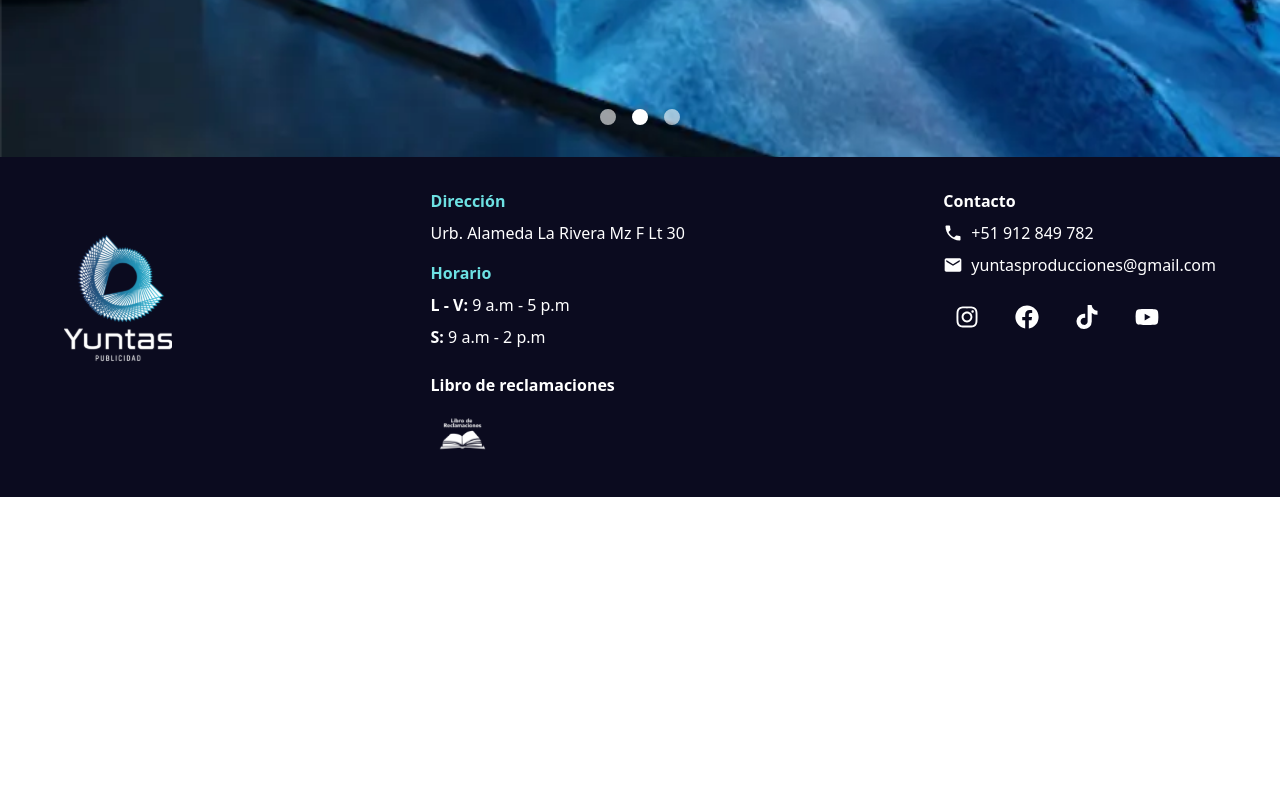
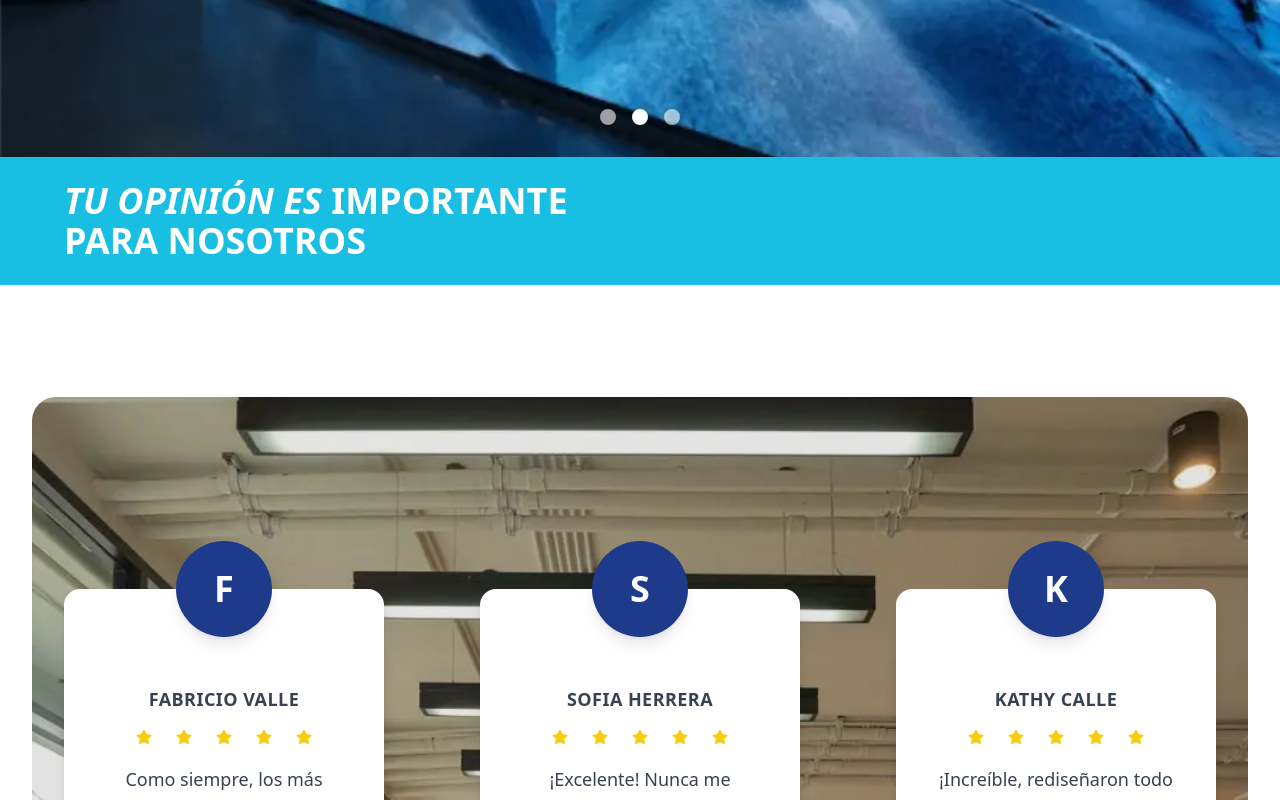
Before and after one commit to YUNTAS-PUBLICIDAD/Yuntas-Frontend-2025, a Next.js app: page / in a window 1280 px wide. Shown: the part 2000-2800 px from the top of the page. Before the commit the page ends 2497 px from the top, so only its background shows below. Built offline with nearby package versions, Linux system fonts and the light colour scheme.

Commit message:
Seccion Inicio lista y terminada

```diff
--- a/app/page.tsx
+++ b/app/page.tsx
@@ -1,6 +1,7 @@
 import HeroSection from "@/components/organisms/inicio/HeroSection";
 import InnovacionSection from "@/components/organisms/inicio/InnovacionSection";
 import ProjectsCarousel from "@/components/organisms/inicio/ProjectsCarousel";
+import TestimonialsSection from "@/components/organisms/inicio/TestimonialsSection";
 
 export default function HomePage() {
   return (
@@ -8,6 +9,7 @@ export default function HomePage() {
       <HeroSection />
       <InnovacionSection/>
       <ProjectsCarousel />
+      <TestimonialsSection />
     </main>
   );
 }
--- a/src/components/atoms/Button.tsx
+++ b/src/components/atoms/Button.tsx
@@ -20,7 +20,7 @@ const Button: React.FC<ButtonProps> = ({
   const baseClasses = "font-bold rounded-lg transition-all duration-300 hover:scale-105 inline-block text-center";
 
   const variantClasses = {
-    primary: "bg-[#6DE1E3] text-[#0B0B1F] hover:bg-[#5BC5C7]",
+    primary: "bg-[#6DE1E3] text-white hover:bg-[#5BC5C7]",
     secondary: "bg-white text-[#0B0B1F] hover:bg-gray-100",
     outline: "border-2 border-white text-white hover:bg-white hover:text-[#0B0B1F]",
   };
--- a/src/components/atoms/Icon.tsx
+++ b/src/components/atoms/Icon.tsx
@@ -2,7 +2,7 @@ import React from "react";
 
 interface IconProps {
   children: React.ReactNode; // SVG o icono
-  size?: "sm" | "md" | "lg" | "xl" | number;
+  size?: "sm" | "md" | "lg" | "xl" | "2xl" | number;
   bgColor?: string;
   className?: string;
   href?: string;
@@ -14,7 +14,7 @@ const sizeMap = {
   md: "h-8 w-8",
   lg: "h-12 w-12",
   xl: "h-16 w-16",
-  "2xl": "h-24 w-24",
+  "2xl": "h-24 w-24"
 };
 
 const Icon: React.FC<IconProps> = ({ children, size = "md", bgColor = "bg-blue-900", className = "", href, label }) => {
--- /dev/null
+++ b/src/components/molecules/inicio/TestimonialCard.tsx
@@ -0,0 +1,32 @@
+import React from "react";
+import Icon from "@/components/atoms/Icon";
+import Text from "@/components/atoms/Text";
+import { FaStar } from "react-icons/fa";
+
+interface TestimonialCardProps {
+  name: string;
+  initial: string;
+  text: string;
+  date: string;
+  stars?: number;
+}
+
+const TestimonialCard: React.FC<TestimonialCardProps> = ({ name, initial, text, date, stars = 5 }) => (
+  <div className="bg-white rounded-2xl shadow-lg pt-16 pb-6 px-8 flex flex-col items-center w-full max-w-xs min-h-[340px] relative">
+    <Icon size="2xl" bgColor="bg-blue-900" className="absolute -top-12 left-1/2 -translate-x-1/2 text-white text-4xl font-bold shadow-lg">
+      <span>{initial}</span>
+    </Icon>
+    <Text className="font-bold text-center mb-2 mt-8 uppercase tracking-wide text-lg">{name}</Text>
+    <div className="flex gap-2 mb-3 justify-center">
+      {Array.from({ length: stars }).map((_, i) => (
+        <Icon key={i} size="md" bgColor="bg-transparent" className="text-yellow-400">
+          <FaStar />
+        </Icon>
+      ))}
+    </div>
+    <Text variant="body" className="text-center mb-6 px-2 text-base">{text}</Text>
+    <Text variant="small" className="absolute bottom-2 right-4 text-gray-500">Publicado: {date}</Text>
+  </div>
+);
+
+export default TestimonialCard;
--- /dev/null
+++ b/src/components/organisms/inicio/TestimonialsSection.tsx
@@ -0,0 +1,35 @@
+import React from "react";
+import TestimonialCard from "@/components/molecules/inicio/TestimonialCard";
+import Text from "@/components/atoms/Text";
+import Button from "@/components/atoms/Button";
+import { testimonialsData } from "@/data/inicio/testimonialsData";
+import testimonialsBg from "@/assets/inicio/testimonialbackground.webp";
+
+const TestimonialsSection: React.FC = () => {
+  return (
+    <section className="w-full bg-white py-0 px-0">
+      <div className="w-full bg-[#18BFE3] py-6 px-6 md:px-16">
+        <Text variant="caption" className="text-white font-bold text-2xl md:text-4xl">
+          <span className="italic font-semibold">TU OPINIÓN ES</span> IMPORTANTE<br />PARA NOSOTROS
+        </Text>
+      </div>
+      <div className="relative w-full flex flex-col items-center justify-center px-2 md:px-8 py-8 mb-8">
+        <div className="w-full rounded-3xl overflow-visible relative flex items-center justify-center mt-20 pb-24" style={{ backgroundImage: `url(${testimonialsBg.src})`, backgroundSize: 'cover', backgroundPosition: 'bottom', backgroundRepeat: 'no-repeat', minHeight: '820px' }}>
+          <div className="absolute inset-0 bg-black/10 rounded-3xl" />
+          <div className="relative w-full flex flex-row gap-24 justify-center items-center py-10 z-10">
+            {testimonialsData.map((t, idx) => (
+              <TestimonialCard key={idx} {...t} />
+            ))}
+          </div>
+          <div className="absolute left-1/2 bottom-0 -translate-x-1/2 translate-y-1/2 flex justify-center z-20">
+            <Button variant="primary" size="lg" className="px-16 py-4 text-xl rounded-full shadow-xl font-bold tracking-wide">
+              ¡COTIZA AHORA!
+            </Button>
+          </div>
+        </div>
+      </div>
+    </section>
+  );
+};
+
+export default TestimonialsSection;
--- /dev/null
+++ b/src/data/inicio/testimonialsData.ts
@@ -0,0 +1,23 @@
+export const testimonialsData = [
+  {
+    name: "Fabricio Valle",
+    initial: "F",
+    text: "Como siempre, los más confiables del mercado. Nunca me decepcionan con sus productos LED.",
+    date: "10/10/2024",
+    stars: 5,
+  },
+  {
+    name: "Sofia Herrera",
+    initial: "S",
+    text: "¡Excelente! Nunca me imaginé que mi salón brillaría tanto. Gracias YUNTAS",
+    date: "10/10/2024",
+    stars: 5,
+  },
+  {
+    name: "Kathy Calle",
+    initial: "K",
+    text: "¡Increíble, rediseñaron todo mi local! Ahora derrocha brillo y personalidad.",
+    date: "10/10/2024",
+    stars: 5,
+  },
+];
```
Also changed, not shown: src/assets/inicio/testimonialbackground.webp (added).
